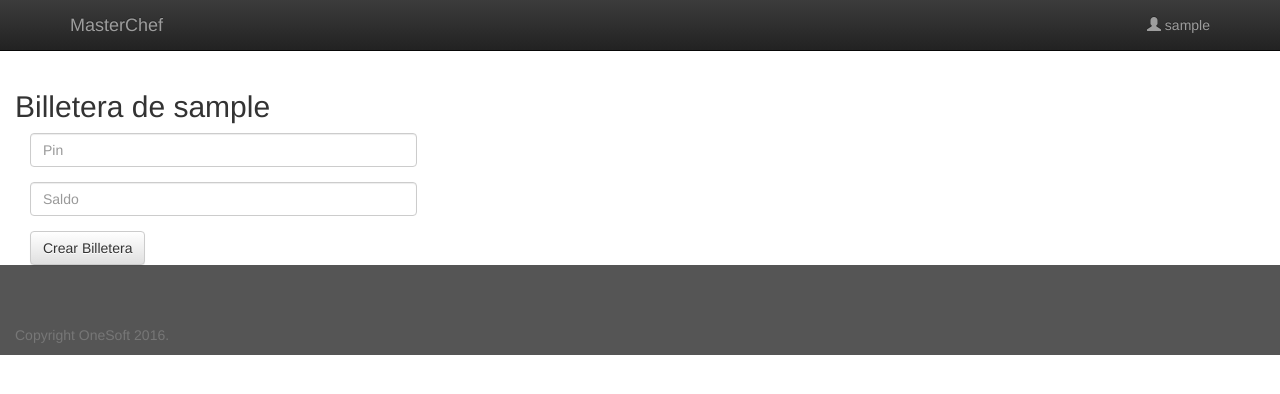
After one commit to josepas/MasterCheff, a Django app: page /perfil/billetera/1/ in a window 1280 px wide. The commit adds this page. Shown: the top 394 px of the page. Run offline with Django 3.2, Linux system fonts and the light colour scheme; the visitor is signed in with stand-in values (Sample User, id 1); data comes from the database, SQL or seed files in the repository; data that the repository does not hold is empty; some libraries are stand-ins or nearby versions.

Commit message:
Terminada la billetera, falta hacer que solo los clientes puedan tenerla

```diff
--- a/pedidos/forms.py
+++ b/pedidos/forms.py
@@ -1,7 +1,7 @@
 from .models import Usuario, Restaurante, Producto
 
 from django import forms
-from django.forms import ModelChoiceField, ModelMultipleChoiceField
+from django.forms import ModelChoiceField, ModelMultipleChoiceField, PasswordInput
 from django.forms.widgets import SplitDateTimeWidget
 
 from django.core.validators import RegexValidator
@@ -25,7 +25,7 @@ class FormaRegistroCliente(forms.Form):
         max_length=100
     )
     nombres = forms.RegexField(
-        regex= r'^[a-zA-ZÁáÀàÉéÈèÍíÌìÓóÒòÚúÙùÑñüÜ]+$',
+        regex= r'^[a-zA-ZÁáÀàÉéÈèÍíÌìÓóÒòÚúÙùÑñüÜ ]+$',
         label='Nombres',
         max_length=100,
         error_messages={'invalid': 'Introducir Nombres Sin Numeros'}
@@ -180,10 +180,11 @@ class FormaBilletera(forms.Form):
         regex= r'^\d{4}$',
         label='Pin',
         max_length= 4,
+        widget=PasswordInput(),
         error_messages={'invalid': 'Pin invalido, use 4 dígitos'}
     )
     saldo = forms.DecimalField(
-        label = 'saldo: ',
+        label = 'Saldo',
         max_digits=11,
         decimal_places=2,
         min_value=0,
--- /dev/null
+++ b/pedidos/templates/gestionar_billetera.html
@@ -0,0 +1,44 @@
+{% extends "base.html" %}
+{% load widget_tweaks %}
+{% load staticfiles %}
+
+
+{% block content %}
+
+<div class="container-fluid">
+
+    <h2>Billetera de {{user.username}}</h2>
+
+    {% if user.usuario.billetera %}
+        <h4>Saldo Actual: {{user.usuario.billetera.saldo}}</h4>
+    {% endif %}
+
+    {% if mensaje %}
+        <h2>{{mensaje}}</h2>
+    {% endif %}
+
+    <div class="col-sm-4">
+        <form class="form" method="POST" action="{% url 'gestionar_billetera' user.id %}">
+            {% csrf_token %}
+            {% for field in form %}
+            <div class="form-group col-s-4">
+                {{ field.errors }}
+                {% render_field field class="form-control" placeholder=field.label %}
+            </div>
+            {% endfor %}
+
+        <button type="submit" class="btn btn-default">
+            {% if user.usuario.billetera %}
+                Recargar
+            {% else %}
+                Crear Billetera
+            {% endif %}
+        </button>
+        </form>
+    </div>
+
+</div>
+
+
+
+{% endblock %}
--- a/pedidos/urls.py
+++ b/pedidos/urls.py
@@ -6,6 +6,8 @@ urlpatterns = [
     url(r'^$', views.indice, name='indice'),
 	url(r'^perfil/$', views.perfil, name='perfil'),
     url(r'^perfil/editar/(?P<userID>[0-9]+)/$', views.editar_perfil, name='editar_perfil'),
+    url(r'^perfil/billetera/(?P<userID>\d+)/$', views.gestionar_billetera, name='gestionar_billetera'),
+
     url(r'^login/$', views.login, name='login'),
     url(r'^logout/$', views.logout_view, name='logout'),
     url(r'^registro/$', views.registro, name='registro'),
--- a/pedidos/views.py
+++ b/pedidos/views.py
@@ -1,5 +1,5 @@
 from .forms import *
-from .models import Usuario, Servicio, Restaurante, Producto, Menu
+from .models import Usuario, Servicio, Restaurante, Producto, Menu, Billetera
 
 from django.shortcuts import get_object_or_404
 from django.contrib.auth import authenticate, logout
@@ -57,12 +57,10 @@ def editar_perfil(request, userID):
     return render(request, 'editar_perfil.html', {"form":form, "mensaje":mensaje})
 
 def perfil(request):
-
     u = User.objects.get(username=request.user)
     # por la relacion 1 a 1 con el user model de django
 
-    form = FormaBilletera()
-    return render(request, 'perfil.html' , {'usuario': u.usuario, 'form':form})
+    return render(request, 'perfil.html' , {'usuario': u.usuario})
 
 def indice(request):
     return render(request, 'base.html')
@@ -410,3 +408,39 @@ def agregar_menu_platos(request,id):
 
     platos = restaurante.producto_set.all()
     return render(request,'agregar_menu_platos.html', {'platos':platos,'id':id, 'menu' : menu})
+
+
+def gestionar_billetera(request, userID):
+    u = User.objects.get(username=request.user)
+    mensaje = None
+    if request.method == 'POST':
+        form = FormaBilletera(request.POST)
+
+        if form.is_valid():
+
+            # Si el usuario posee billetera creada
+            if u.usuario.billetera:
+
+                # Clave correcta
+                if u.usuario.billetera.pin == request.POST["pin"]:
+                    u.usuario.billetera.saldo += form.cleaned_data["saldo"]
+                    mensaje = "Saldo cargado exitosamente"
+                    u.usuario.billetera.save()
+                else:
+                    mensaje = "Pin incorrecto"
+
+                form = FormaBilletera()
+            else:
+                b1 = Billetera(
+                    pin= request.POST["pin"],
+                    saldo= form.cleaned_data["saldo"]
+                )
+                b1.save()
+
+                u.usuario.billetera = b1
+                u.usuario.save()
+
+    else:
+        form = FormaBilletera()
+
+    return render(request, 'gestionar_billetera.html', {'form':form, 'mensaje':mensaje})
```
Also changed, not shown: pedidos/models.py (+5 -6 lines), pedidos/templates/perfil.html (+17 -37 lines), pedidos/migrations/0001_initial.py, pedidos/migrations/0002_auto_20160609_2239.py (added).
